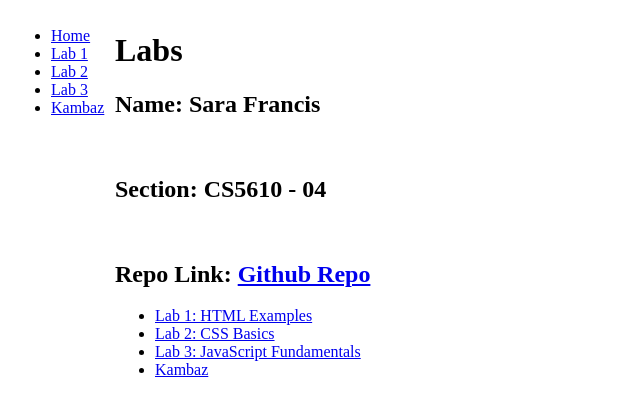
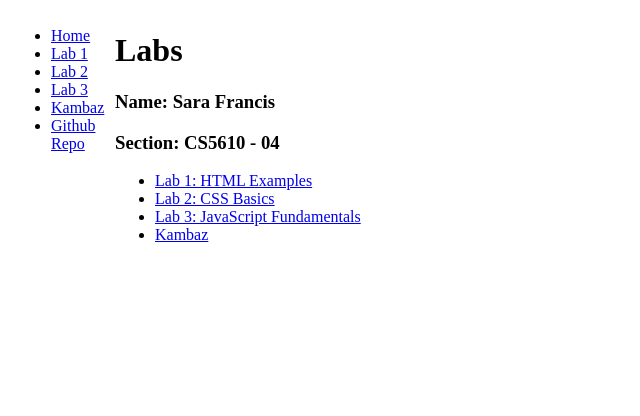
Before and after one commit to sfrancis21/kambaz-next-js, a Next.js app: page /Labs in a window 1280 px wide. Shown: the top 416 px of the page, without its empty margins (0-640 px from the left). Built offline with nearby package versions, Linux system fonts and the light colour scheme.

Commit message:
A1 Ready to Submit Part 2

```diff
--- a/app/Labs/TOC.tsx
+++ b/app/Labs/TOC.tsx
@@ -22,5 +22,9 @@
                 <Link href="/" id="wd-lab3-link">
                     Kambaz </Link>
             </li>
+            <li>
+                <Link href="https://github.com/sfrancis21/kambaz-next-js" id="wd-github">
+                    Github Repo</Link>
+            </li>
         </ul>
     );}
--- a/app/Labs/page.tsx
+++ b/app/Labs/page.tsx
@@ -3,9 +3,8 @@
     return (
         <div id="wd-labs">
             <h1>Labs</h1>
-            <h2>Name: Sara Francis</h2><br/>
-            <h2>Section: CS5610 - 04</h2><br/>
-            <h2>Repo Link: <Link href="https://github.com/sfrancis21/kambaz-next-js" >Github Repo</Link><br/></h2>
+            <h3>Name: Sara Francis</h3>
+            <h3>Section: CS5610 - 04</h3>
 
             <ul>
                 <li>
```
